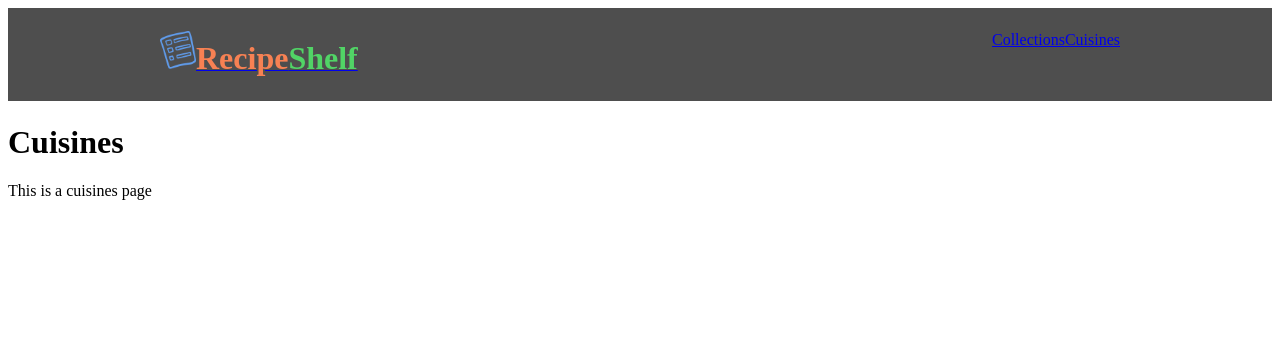
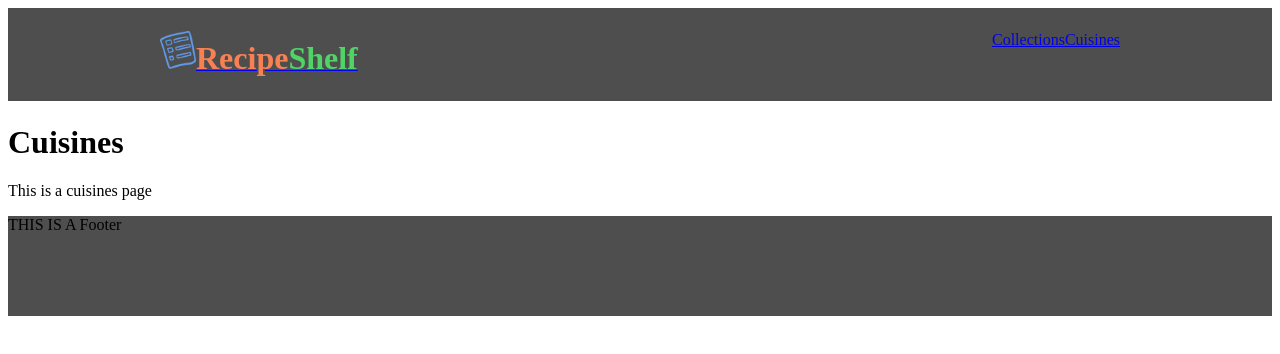
Before and after one commit to RecipeShelf/site, a React (Create React App) app: page /cuisines in a window 1280 px wide. Shown: the top 354 px of the page. Built offline with nearby package versions, Linux system fonts and the light colour scheme.

Commit message:
Add Footer

```diff
--- /dev/null
+++ b/src/app/Components/Footer.js
@@ -0,0 +1,15 @@
+import React from 'react'
+
+const Footer = () => (
+  <div style={{
+    background: 'rgba(34,34,34,.8)',
+    marginBottom: '1.45rem',
+    'height': '100px'
+  }}>
+    <p>
+      THIS IS A Footer
+    </p>
+  </div>
+)
+
+export default Footer
--- a/src/app/Components/TemplateWrapper.js
+++ b/src/app/Components/TemplateWrapper.js
@@ -2,6 +2,7 @@ import React from 'react'
 import PropTypes from 'prop-types'
 
 import Header from './Header'
+import Footer from './Footer'
 import {
   BrowserRouter as Router,
   Route
@@ -67,6 +68,7 @@ const TemplateWrapper = ({ children }) => (
         <Header />
         <Route path="/collections" component={Collections}/>
         <Route path="/cuisines" component={Cuisines}/>
+        <Footer />
       </div>
     </Router>
   </div>
```
